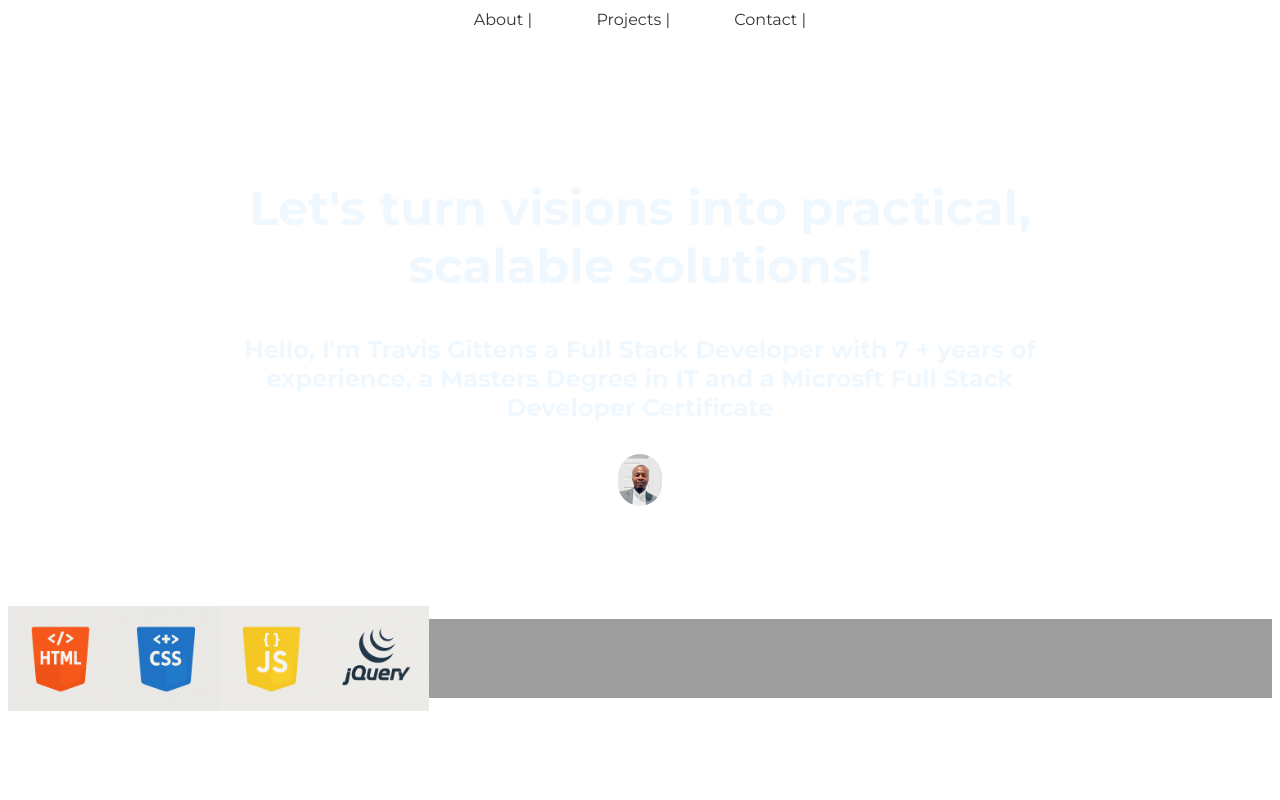
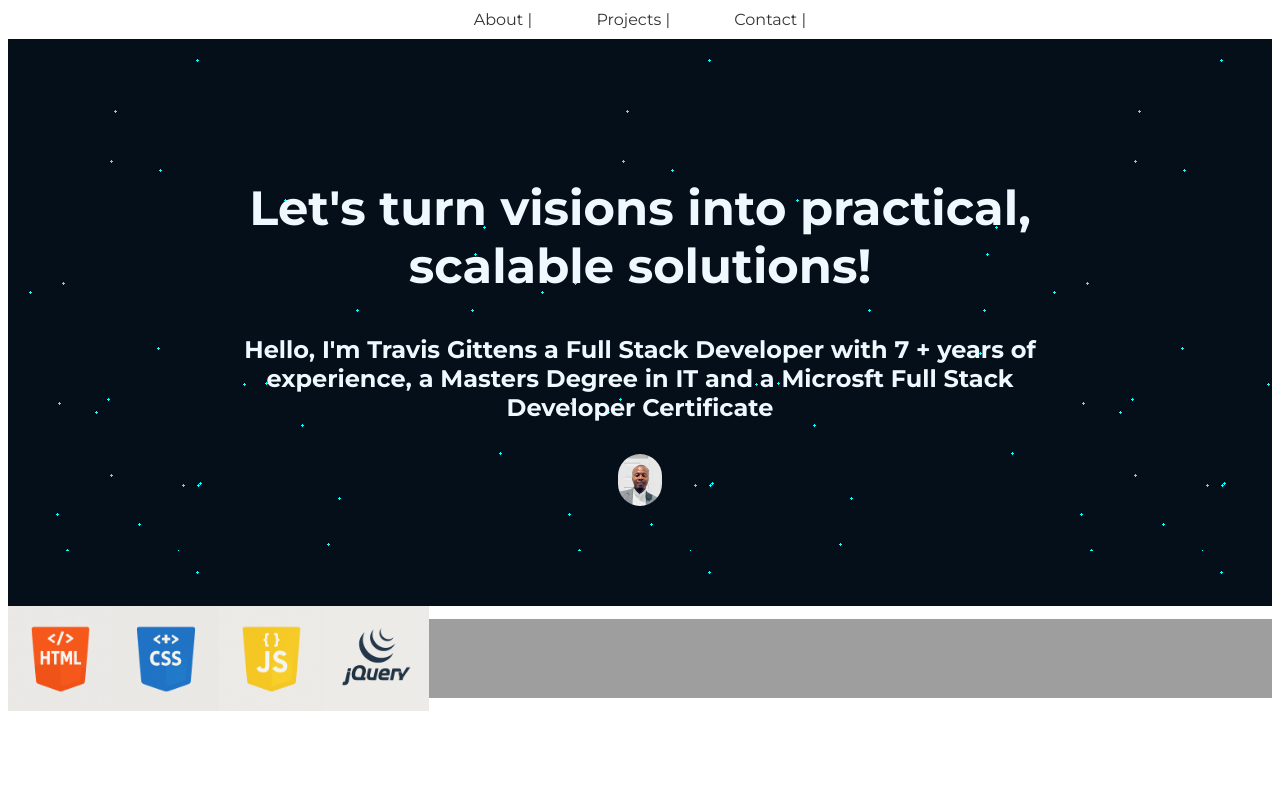
Before and after one commit to TravTechy/MyPortfolio, a plain HTML site: page index.html in a window 1280 px wide. Shown: the top 800 px of the page. Drawn offline with nearby package versions, Linux system fonts and the light colour scheme; the site is published under a folder, as on GitHub Pages, so addresses that start at the root find nothing.

Commit message:
Fixed hero image file path in index.html

```diff
--- a/index.html
+++ b/index.html
@@ -24,7 +24,7 @@
         </nav>
     </header>
     <main>
-        <section class="hero" style="background-image: url('/img/animated_starry_background.gif');">
+        <section class="hero" style="background-image: url('./img/animated_starry_background.gif');">
             <div class="hero-content" id="hero-content">
                 <h1>Let's turn visions into practical, scalable solutions!</h1>
                 <h4>Hello, I'm Travis Gittens a Full Stack Developer with 7 + years of experience, a Masters Degree in IT and a Microsft Full Stack Developer Certificate</h4>
```
